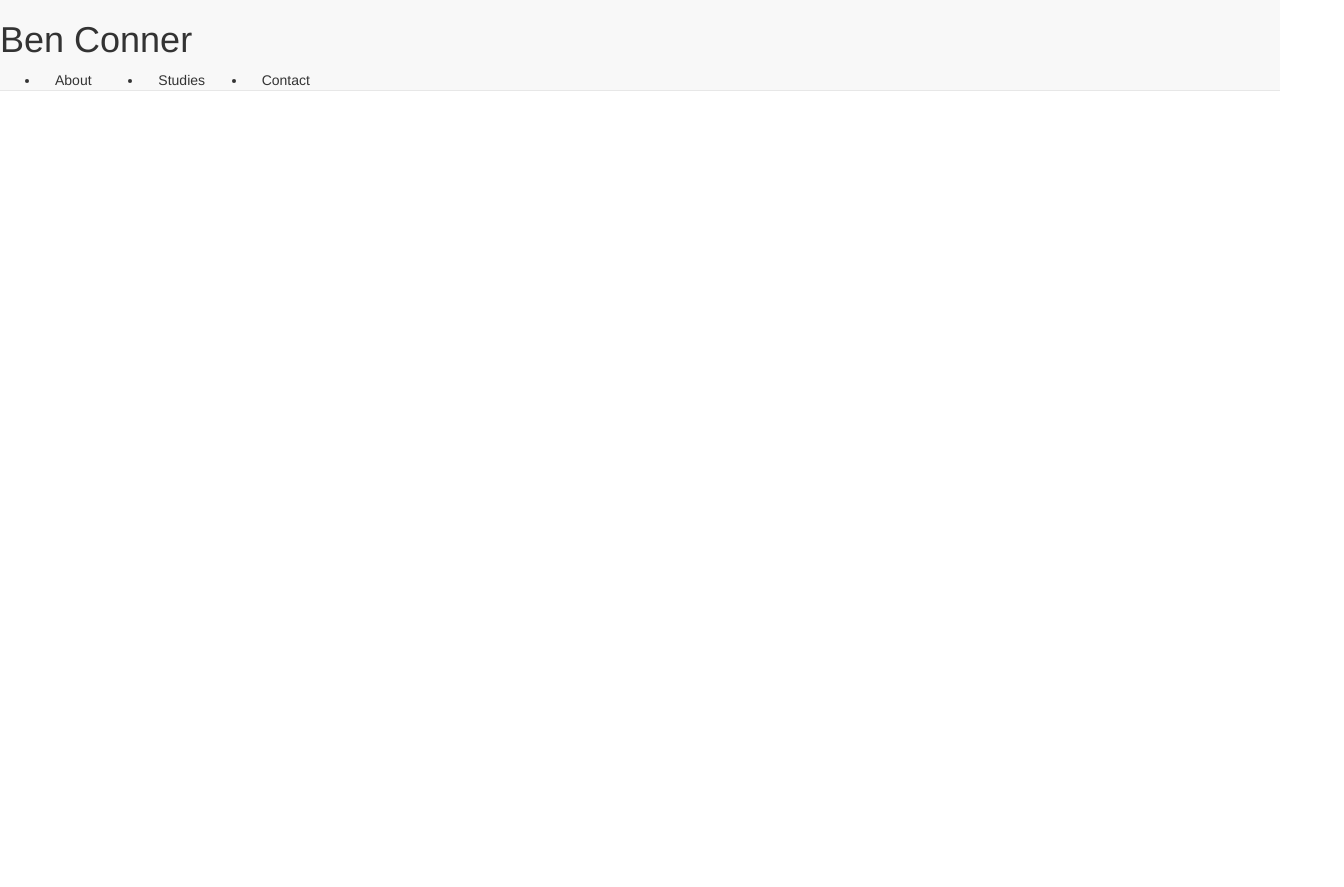
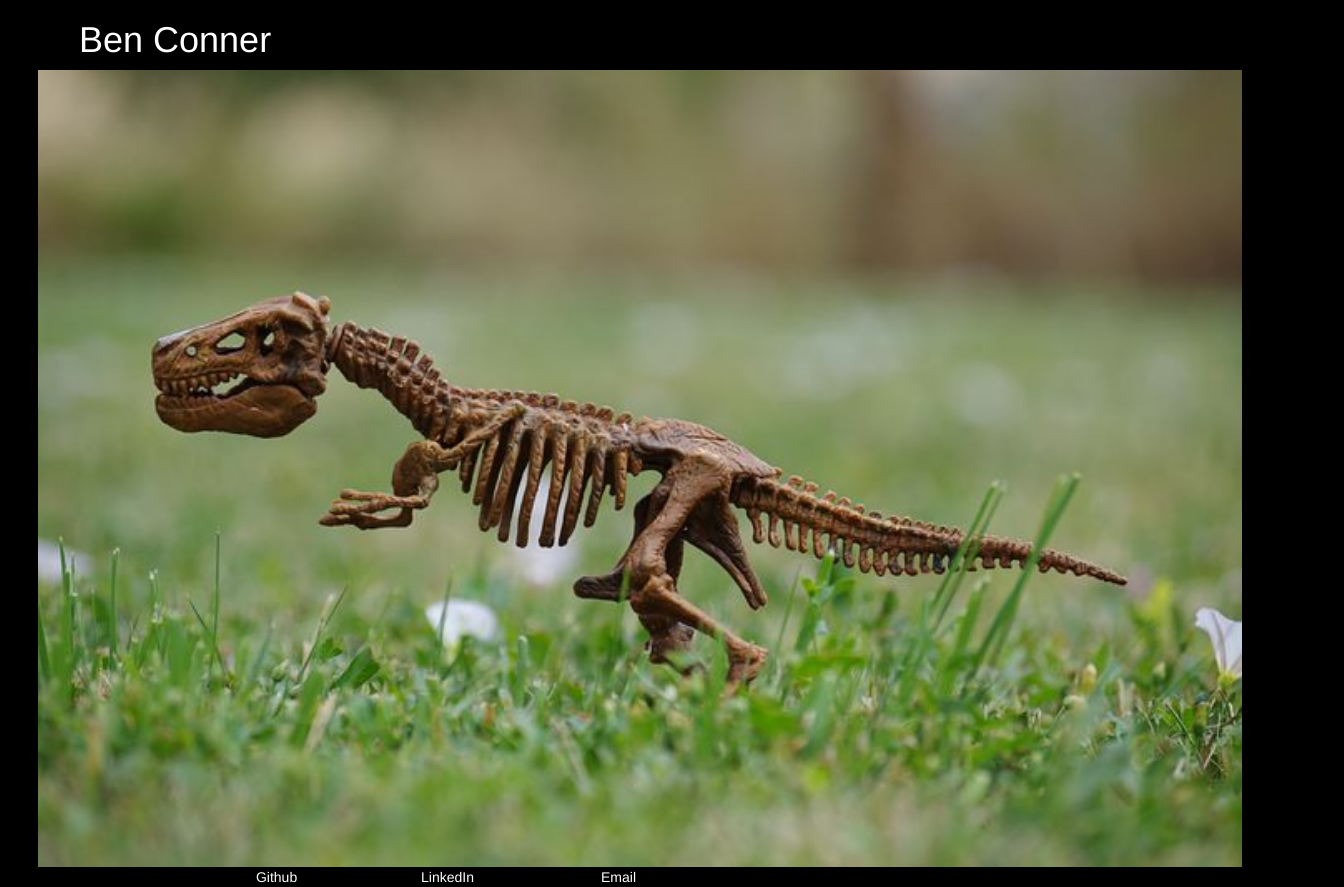
Before and after one commit to benConner/benConner.github.io, a plain HTML site: page index.html in a window 1280 px wide. Shown: the whole page, 1344 px wide, since content can reach past the window. Before the commit the page ends 800 px from the top, so only its background shows below. Drawn offline with nearby package versions, Linux system fonts and the light colour scheme.

Commit message:
added background img and put links in footer

```diff
--- a/index.html
+++ b/index.html
@@ -6,18 +6,23 @@
 		<link rel="stylesheet" href="main.css">
 	</head>
 	<body>
-		<div class="container-fluid">
+		<h1 class="col-xs-12">Ben Conner</h1>
+		<img src="/img/dinosaur.jpg" class="dino-img-background">
+		<div class="container">
 				<div class="row">
-					<header col-xs-12>
-						<nav class="navbar navbar-default navbar-fixed-top ">
-						<h1 class="nav-header">Ben Conner</h1>
-							<ul>
-								<li class="col-xs-1">About</li>
-								<li class="col-xs-1" >Studies</li>
-								<li class="col-xs-1">Contact</li>
-							</ul>
-						</nav>
-					</header>
+					<footer class="col-xs-12 text-center">
+								<ul>
+									<li class="col-xs-2 text-center">
+										<a href="https://github.com/benConner">Github</a>
+									</li>
+									<li class="col-xs-2 text-center" >
+										<a href="https://www.linkedin.com/in/benjamin-conner-2102a49b">LinkedIn</a>
+									</li>
+									<li class="col-xs-2 text-center">
+										<a href="mailto:ben.conner40@gmail.com">Email</a>
+									</li>
+								</ul>
+					</footer>
 				</div>
 		</div>
 		<script src="https://maxcdn.bootstrapcdn.com/bootstrap/3.3.7/js/bootstrap.min.js" ></script>
--- a/main.css
+++ b/main.css
@@ -0,0 +1,17 @@
+body{
+	background-color: black;
+}
+.dino-img-background{
+	padding: 0 3%;
+	height: 100%;
+	width: 100%;
+}
+h1, ul, a {
+	color: white;
+	list-style: none;
+	padding-left: 5%;
+	margin-left: 5%;
+}
+.nav-link-header{
+	margin-top: 20px;
+}
```
Also changed, not shown: img/dinosaur.jpg (added), 2 other files.
